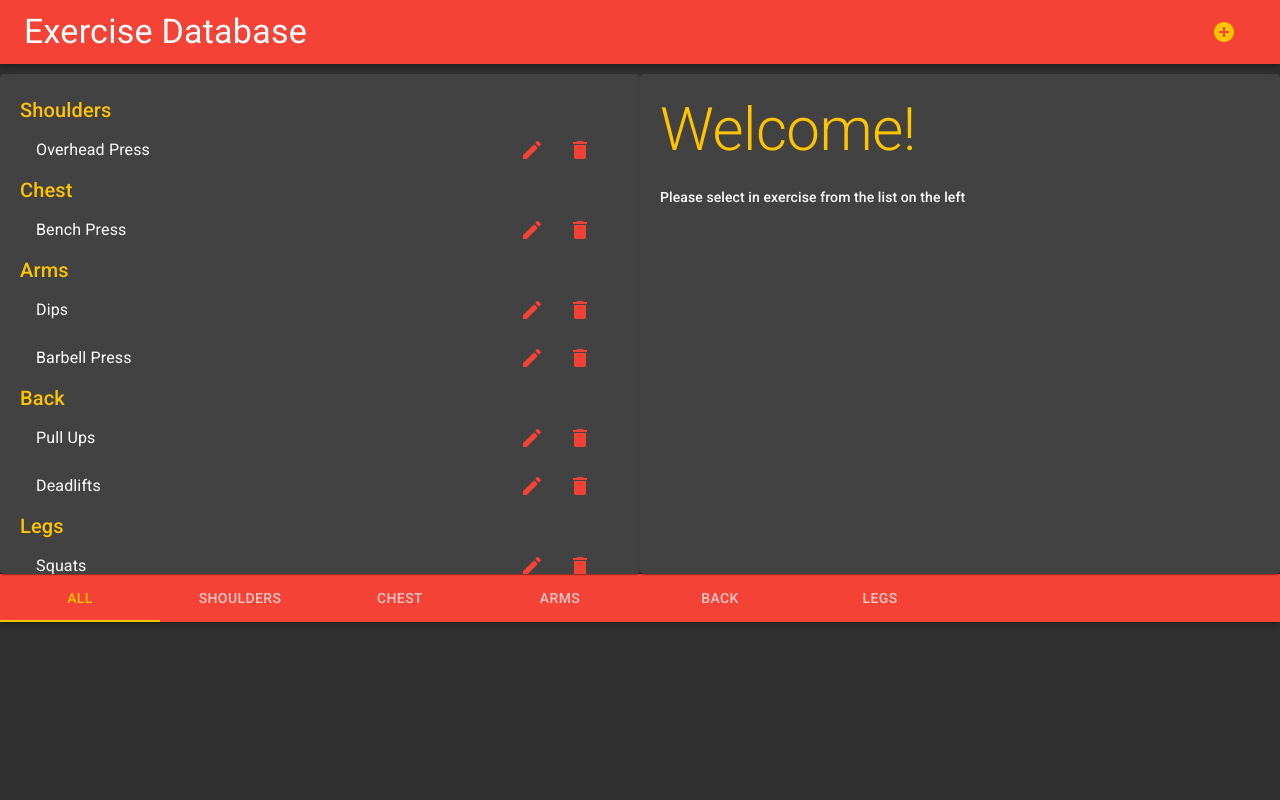
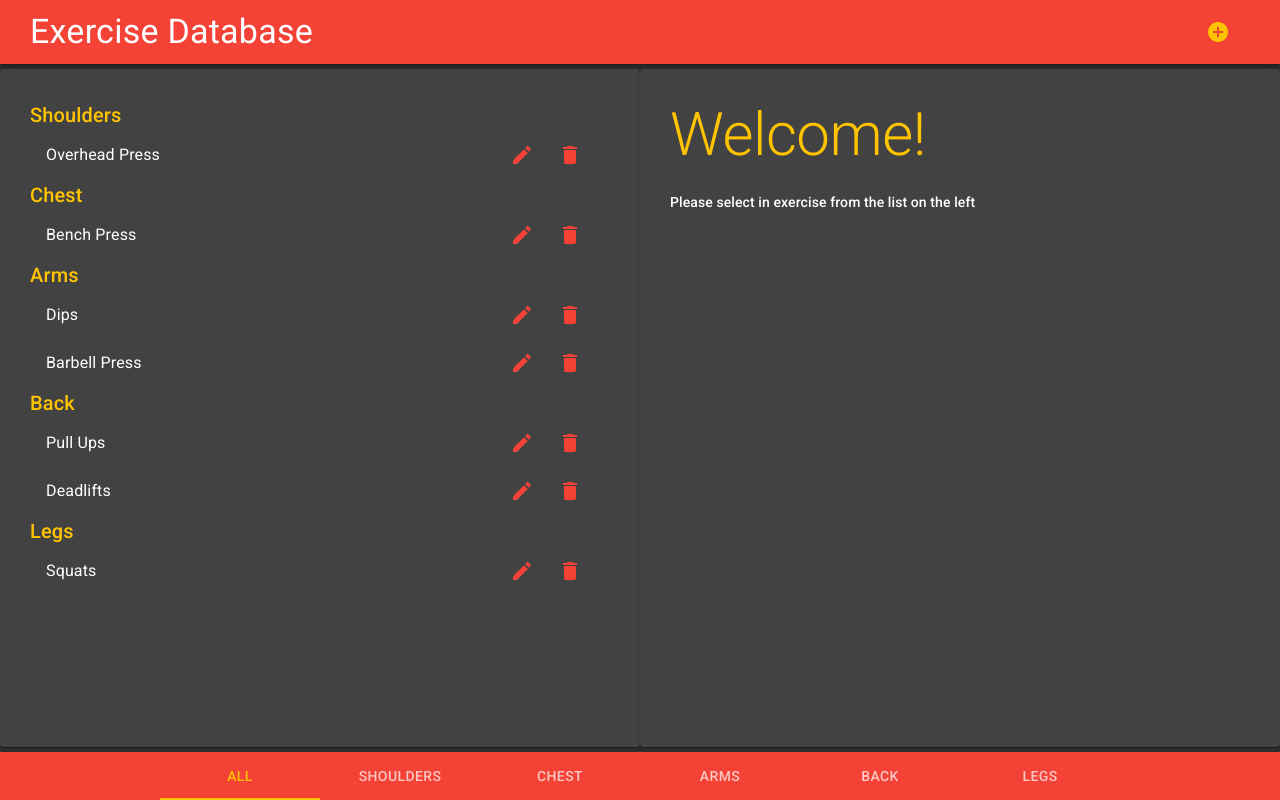
Before and after one commit to dahye-han/TIL, a React (Create React App) app in the folder front/CSS/MD/practice/: page / in a window 1280 px wide. Built offline with nearby package versions, Linux system fonts and the light colour scheme.

Commit message:
material design

```diff
--- a/front/CSS/MD/practice/src/Components/Exercises/index.js
+++ b/front/CSS/MD/practice/src/Components/Exercises/index.js
@@ -6,11 +6,34 @@ import { withStyles } from '@material-ui/core/styles';
 import Form from './Form';
 
 const styles = theme => ({
-    Paper : {
-        padding: 20,
-        marginTop: 10,
-        height: 500,
-        overflowY: 'auto'
+    paper : {
+        padding: theme.spacing(3),
+        overflowY: 'auto',
+        [theme.breakpoints.up('sm')]: {
+            marginTop: 5,
+            height: 'calc(100% - 10px)',
+        },
+        [theme.breakpoints.down('xs')]: {
+            height: '100%',
+        }
+    },
+    '@global': {
+        'html, body, #root' : {
+            height: '100%'
+        }
+    },
+    container: {
+        [theme.breakpoints.up('sm')] : {
+            height: 'calc(100% - 64px - 48px)'
+        },
+        [theme.breakpoints.down('xs')] : {
+            height: 'calc(100% - 56px - 48px)'
+        },
+    },
+    item: {
+        [theme.breakpoints.down('xs')]: {
+            height: '50%'
+        }
     }
 })
 
@@ -28,9 +51,9 @@ export default withStyles(styles)(
         onSelectEdit,
         onEdit
     }) =>
-        <Grid container>
-            <Grid item xs={12} sm={6}>
-                <Paper className={classes.Paper}>
+        <Grid container className={classes.container}>
+            <Grid item className={classes.item} xs={12} sm={6}>
+                <Paper className={classes.paper}>
                 {exercises.map(([group, exercises]) => (
                     (!category || category === group)
                     ? <Fragment key={group}>
@@ -65,8 +88,8 @@ export default withStyles(styles)(
                 ))}
                 </Paper>
             </Grid>
-            <Grid item xs={12} sm={6}>
-                <Paper className={classes.Paper}>
+            <Grid item className={classes.item} xs={12} sm={6}>
+                <Paper className={classes.paper}>
                     <Typography
                         variant='h2'
                         gutterBottom
--- a/front/CSS/MD/practice/src/Components/Layouts/Footer.js
+++ b/front/CSS/MD/practice/src/Components/Layouts/Footer.js
@@ -9,14 +9,16 @@ export default withWidth()(
         onSelect(index === 0 ? '' : muscles[index - 1]);
     }
 
+    console.log(width);
+
     return <AppBar position='static'>
                 <Tabs
-                value={index}
-                onChange={onIndexSelect}
-                indicatorColor='secondary'
-                textColor='secondary'
-                centered={width !== 'xs'}
-                variant={width !== 'xs' ? 'scrollable': ''}
+                    value={index}
+                    onChange={onIndexSelect}
+                    indicatorColor='secondary'
+                    textColor='secondary'
+                    centered={width !== 'xs'}
+                    variant={width === 'xs' ? 'scrollable' : 'standard'}
                 >
                     <Tab label='All' />
                     {muscles.map(group => (
--- a/front/CSS/MD/practice/src/index.js
+++ b/front/CSS/MD/practice/src/index.js
@@ -14,7 +14,8 @@ const theme = createMuiTheme({
             dark: amber[800]
         },
         type: 'dark'
-    }
+    },
+    spacing: 10
 });
 
 render(
```
